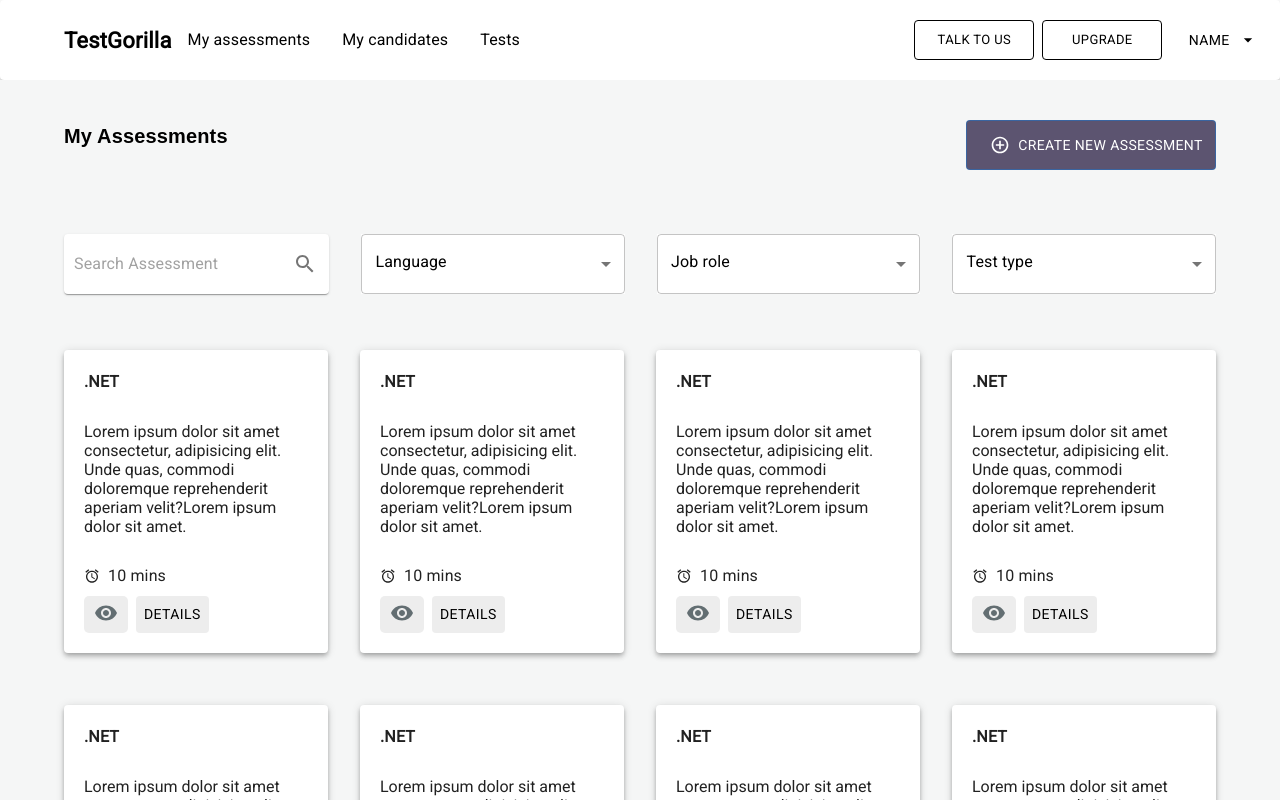
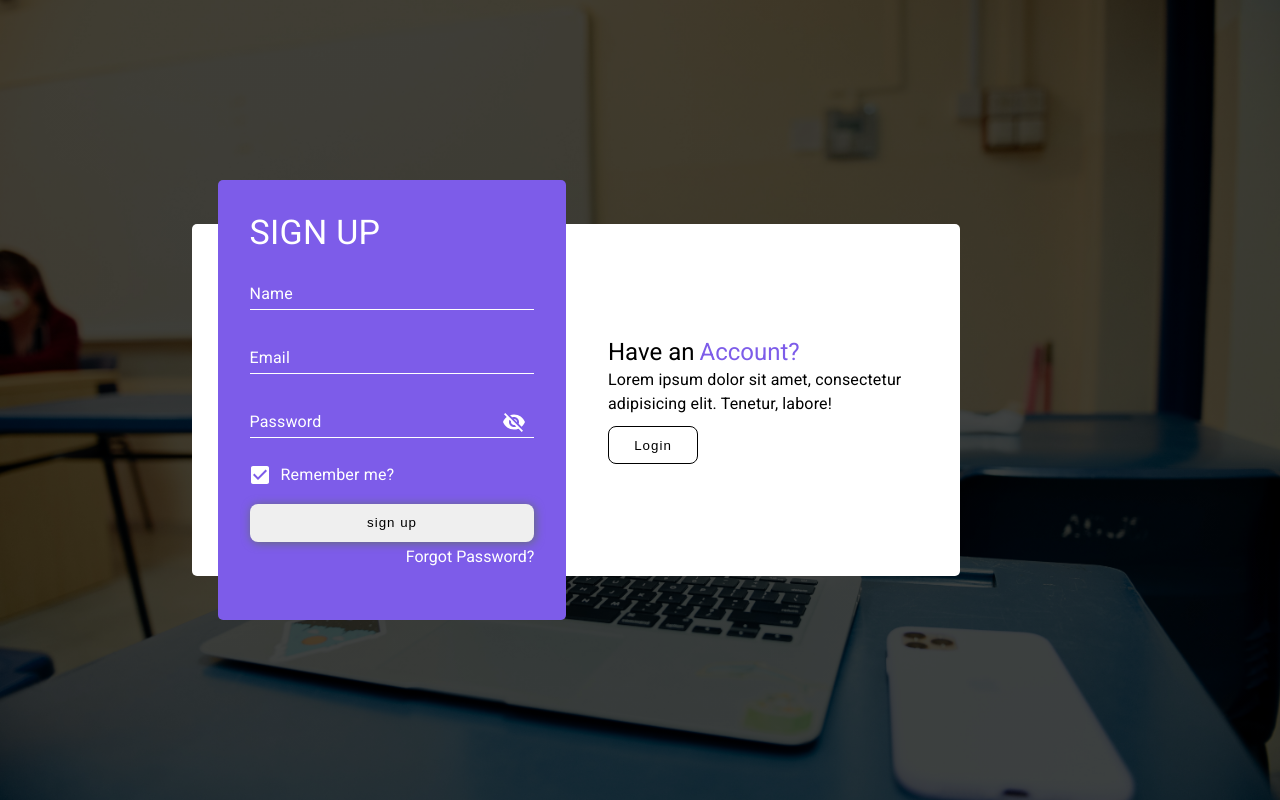
Before and after one commit to adarsh-jain-bit/amensestestify, a React (Create React App) app: page /Tests in a window 1280 px wide. Shown: the top 800 px of the page. Built offline with nearby package versions, Linux system fonts and the light colour scheme.

Commit message:
changes made in login component

```diff
--- a/package.json
+++ b/package.json
@@ -11,9 +11,11 @@
     "@mui/material": "^5.14.11",
     "@mui/styled-engine-sc": "^5.14.11",
     "@mui/system": "^5.14.11",
+    "@reduxjs/toolkit": "^1.9.7",
     "@testing-library/jest-dom": "^5.17.0",
     "@testing-library/react": "^13.4.0",
     "@testing-library/user-event": "^13.5.0",
+    "axios": "^1.5.1",
     "font-awesome": "^4.7.0",
     "mui-tel-input": "^4.0.0",
     "react": "^18.2.0",
--- a/src/App.js
+++ b/src/App.js
@@ -20,6 +20,7 @@ import Theme from "./Components/Common/theme";
 import TestWindow from "./Components/Test window/TestWindow";
 import QuestionDashboard from "./Components/Question Dashboard/QuestionDashboard";
 import Nav from "./Components/AdminPages/Navbar/Nav";
+
 function App() {
   const BootStrapContainer = styled("div")({
     width: "100%",
@@ -30,7 +31,7 @@ function App() {
   return (
     <BrowserRouter>
       <ThemeProvider theme={Theme}>
-        <Nav />
+        {/* <Nav />
         <BootStrapContainer>
           <Routes>
             <Route path="/" element={<MyAssessment />} />
@@ -59,14 +60,14 @@ function App() {
             <Route path="/Tests" element={<Test />} />
             <Route path="/NewAssessment" element={<NewAssessment />} />
           </Routes>
-        </BootStrapContainer>
+        </BootStrapContainer> */}
         {/* <QuestionDashboard /> */}
         {/* <MyAssessment /> */}
         {/* <TestWindow /> */}
         {/* <MyCandidates /> */}
         {/* <ProfileSection /> */}
         {/* <NewAssessment /> */}
-        {/* <Login /> */}
+        <Login />
         {/* <CandidateForm /> */}
         {/* <Test /> */}
         {/* <ResetPassword /> */}
--- a/src/Components/Common/Input.jsx
+++ b/src/Components/Common/Input.jsx
@@ -8,8 +8,8 @@ import IconButton from "@mui/material/IconButton";
 import SearchIcon from "@mui/icons-material/Search";
 
 export default function Input({
+  placeholder,
   value = "",
-  placeholder,
   type,
   handleClickShowPassword,
   showPassword,
@@ -19,10 +19,10 @@ export default function Input({
   rows = 0,
   multiline = false,
   shrink = false,
-  defaultValue = "",
-  width = 'auto',
+  name,
+  width = "auto",
   background = undefined,
-  height = "60px", // Adjust the height as needed
+  height = "auto", // Adjust the height as needed
 }) {
   const inputStyles = {
     label: {
@@ -62,13 +62,13 @@ export default function Input({
     >
       <TextField
         fullWidth
+        label={placeholder}
         value={value}
-        label={placeholder}
         type={type}
         variant={variant}
         size={size}
         rows={rows}
-        defaultValue={defaultValue}
+        name={name}
         multiline={multiline}
         InputProps={{
           style: {
--- a/src/Components/Login/Login.jsx
+++ b/src/Components/Login/Login.jsx
@@ -62,6 +62,16 @@ const LoginButton = styled("button")({
   zIndex: 2,
 });
 const Login = () => {
+  const [signUp, setSignUp] = useState({
+    name: "",
+    email: "",
+    password: "",
+  });
+
+  const [logIn, setLogIn] = useState({
+    email: "",
+    password: "",
+  });
   const [showPassword, setShowPassword] = useState(false);
   const [flip, setFlip] = useState(false);
   const handleClickShowPassword = () => setShowPassword((show) => !show);
@@ -120,14 +130,28 @@ const Login = () => {
                 SIGN UP
               </Typography>
               <Stack gap={2} my={1}>
-                <Input placeholder="Name" type="text" color="white" />
-                <Input placeholder="Email" type="email" color="white" />
+                <Input
+                  placeholder="Name"
+                  type="text"
+                  color="white"
+                  name="signUpName"
+                  value={signUp.name}
+                />
+                <Input
+                  placeholder="Email"
+                  type="email"
+                  color="white"
+                  name="signUpEmail"
+                  value={signUp.email}
+                />
                 <Input
                   placeholder="Password"
                   type={showPassword ? "text" : "password"}
                   handleClickShowPassword={handleClickShowPassword}
                   showPassword={showPassword}
                   color="white"
+                  name="signUpPassword"
+                  value={signUp.password}
                 />
                 <FormControlLabel
                   control={
@@ -185,13 +209,19 @@ const Login = () => {
                 Login
               </Typography>
               <Stack gap={3} my={1}>
-                <Input placeholder="Email" type="email" color="white" />
+                <Input
+                  placeholder="Email"
+                  type="email"
+                  color="white"
+                  name="logInName"
+                />
                 <Input
                   placeholder="Password"
                   type={showPassword ? "text" : "password"}
                   handleClickShowPassword={handleClickShowPassword}
                   showPassword={showPassword}
                   color="white"
+                  name="logInPassword"
                 />
                 <FormControlLabel
                   control={
```
Also changed, not shown: 1 other file (tests, documents, lock files or other folders).
